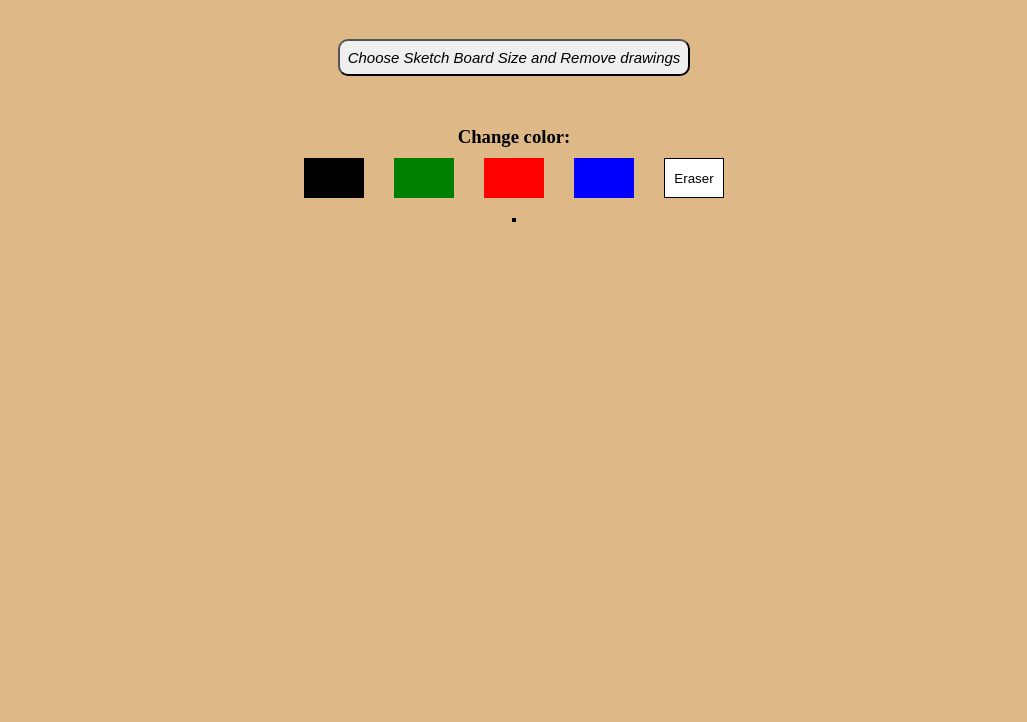
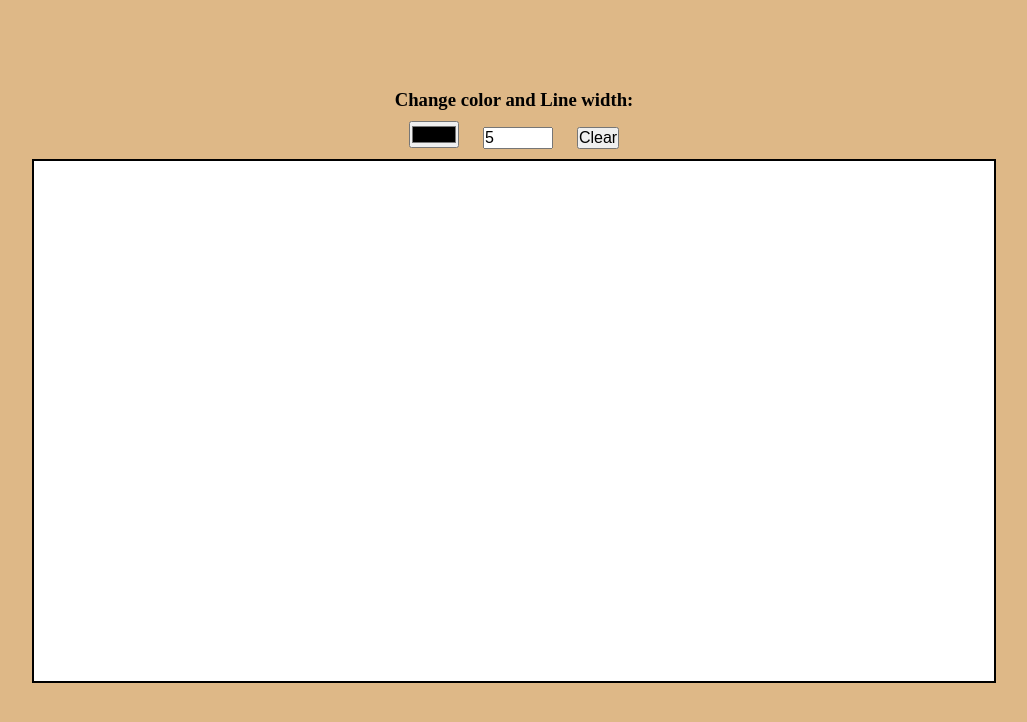
Before and after one commit to nicklas-mikkelsen/etch-a-sketch, a plain HTML site: page index.html in a window 1280 px wide. Shown: the part 78-800 px from the top of the page, without its empty margins (126-1153 px from the left). Drawn offline with Linux system fonts and the light colour scheme.

Commit message:
new version with canvas instead of grids - not able to choose size of drawingboard

```diff
--- a/index.html
+++ b/index.html
@@ -10,23 +10,17 @@
 <body>
     <h1>Welcome to Etch-a-Sketch</h1>
 
-    <div class="grid-btn">
-        <button class="grid-size">Choose Sketch Board Size and Remove drawings</button>
+
+    <h3>Change color and Line width:</h3>
+    <div class="toolbar">
+        <input id="stroke" name="stroke" type="color">
+        <input id="lineWidth" name="lineWidth" type="number" value="5">
+        <button id="clear">Clear</button>
     </div>
 
-    <h3 class="color">Change color:</h3>
-    <div class="color-btns">
-        <button class="color-btn" id="black"></button>
-        <button class="color-btn" id="green"></button>
-        <button class="color-btn" id="red"></button>
-        <button class="color-btn" id="blue"></button>
-        <button class="color-btn" id="eraser">Eraser</button>
-    </div>
-
-    <div class="sketch">
-        <div class="sketch container">
-            <!-- <div class="sketchBox">Hello</div> -->
-        </div>
+    <div class="drawing container">
+        <canvas id="canvas" class="drawing area" width="960" height="520">
+        </canvas>
     </div>
 </body>
 </html>
--- a/javascript.js
+++ b/javascript.js
@@ -1,73 +1,52 @@
-const gridValue = document.querySelector('.grid-size')
-const sketchContainer = document.querySelector('.sketch.container')
-const blackBtn = document.querySelector('#black')
-const greenBtn = document.querySelector('#green')
-const redBtn = document.querySelector('#red')
-const blueBtn = document.querySelector('#blue')
-const eraserBtn = document.querySelector('#eraser')
+const gridValue = document.querySelector('.grid-size');
+const canvas = document.querySelector('.drawing.area');
+const ctx = canvas.getContext('2d');
+const toolbar = document.querySelector('.toolbar');
+
+const canvasOffsetX = canvas.offsetLeft;
+const canvasOffsetY = canvas.offsetTop;
 
 
-let size = 0;
-gridValue.addEventListener('click', e => {
-    // while (sketchContainer.firstChild) {
-    //     sketchContainer.firstChild.remove()
-    // }
-    size = prompt("What grid size do you want? E.g. 10 = 100 x 100 grid")
-    if (size <= 100) {
-        size = size * 10
-        drawGrid(size, size);
-        makeSmallGrids(size);
-    } else alert("Entered value has to a number and lower than 100")
+let isPainting = false;
+let lineWidth = 5;
+let startX;
+let startY;
 
+toolbar.addEventListener('click', e => {
+    if (e.target.id === 'clear') {
+        ctx.clearRect(0, 0, canvas.width, canvas.height);
+    }
+});
+
+toolbar.addEventListener('change', e => {
+    if (e.target.id === 'stroke') {
+        ctx.strokeStyle = e.target.value;
+    }
+    if (e.target.id === 'lineWidth') {
+        lineWidth = e.target.value;
+    }
 })
 
-function drawGrid(width, height) {
-    width = sketchContainer.style.width = size + "px"
-    height = sketchContainer.style.height = size + "px"
-    newGrid = width * height;
+const draw = (e) => {
+    if(!isPainting) {
+        return;
+    }
+    ctx.lineWidth = lineWidth;
+    ctx.lineCap = 'round';
+    ctx.lineTo(e.clientX - canvasOffsetX, e.clientY - canvasOffsetY);
+    ctx.stroke();
 }
 
-function makeSmallGrids(value) {
-    const div = document.createElement('div')
-    div.classList.add('smallDivs')
-    let i = 0;
-    while (i < value) {
-        sketchContainer.appendChild(div.cloneNode(true))
-        i++;
-        }
-}
+canvas.addEventListener('mousedown', (e) => {
+    isPainting = true;
+    startX = e.clientX;
+    startY = e.clientY;
+});
 
-//     const div = document.createElement('div')
-//     div.classList.add('sketchBox')
+canvas.addEventListener('mouseup', e => {
+    isPainting = false;
+    ctx.stroke();
+    ctx.beginPath();
+})
 
-//     let i = 0;
-//     while (i < size) {
-//         sketchContainer.appendChild(div.cloneNode(true))
-//         i++
-//     }
-// }
-
-
-
-
-
-
-// const colors = {
-//         black: 'black',
-//         green: 'green',
-//         red: 'red',
-//         blue: 'blue',
-//         eraser: 'eraser'
-//     }
-// function pickedColor () {
-//     switch(color) {
-//         case blackBtn.addEventListener('click'):
-//             color = colors.black
-//             break;
-
-//     }
-//     let currentColor = ''
-//     e.target.style.backgroundColor = colors[currentColor];
-// }
-
-// sketchBox.addEventListener('mouseover', pickedColor);
+canvas.addEventListener('mousemove', draw);
--- a/style.css
+++ b/style.css
@@ -28,46 +28,25 @@ h3 {
     padding-top: 50px;
 }
 
-.color-btns {
-    padding-top: 10px;
-    padding-bottom: 20px;
-    display: flex;
-    justify-content: center;
-    gap: 30px;
+.toolbar {
+    text-align: center;
+}
+.toolbar * {
+    margin: 10px;
+    font-size: 1rem;
+}
+.toolbar #lineWidth {
+    width: 70px;
 }
 
-
-.color-btn {
-    border: none;
-    background: none;
-    cursor: pointer;
-    height: 40px;
-    width: 60px;
-    transition: 120ms;
+.drawing.container {
+    text-align: center;
 }
-.color-btn:hover{
-    transform: scale(1.2);
+.drawing.area {
+    border: 2px solid black;
+    background-color: white;
 }
-
-#black {
-    background-color: black;
-}
-#green {
-    background-color: green;
-}
-#red {
-    background-color: red;
-}
-#blue {
-    background-color: blue;
-}
-#eraser{
-    background-color: white;
-    border: 1px solid black
-}
-
-
-.sketch {
+/* .sketch {
     text-align: center;
     display: flex;
     justify-content: center;
@@ -80,7 +59,7 @@ h3 {
     text-align: center;
     background-color: white;
     /* justify-content: ; */
-    align-items: flex-start;
+    /* align-items: flex-start;
     flex-wrap: wrap;
 }
 
@@ -88,7 +67,10 @@ h3 {
     width: 2px;
     height: 2px;
     border: 0.5px solid blue
-}
+} */
+
+
+
 /* .sketchBox:hover {
     background-color: blue;
     transition: ease 0.1s all;
@@ -98,4 +80,4 @@ h3 {
     height: 60px;
     width: 60px;
     border: 1px solid blue;
-} */
+} */ */
```
